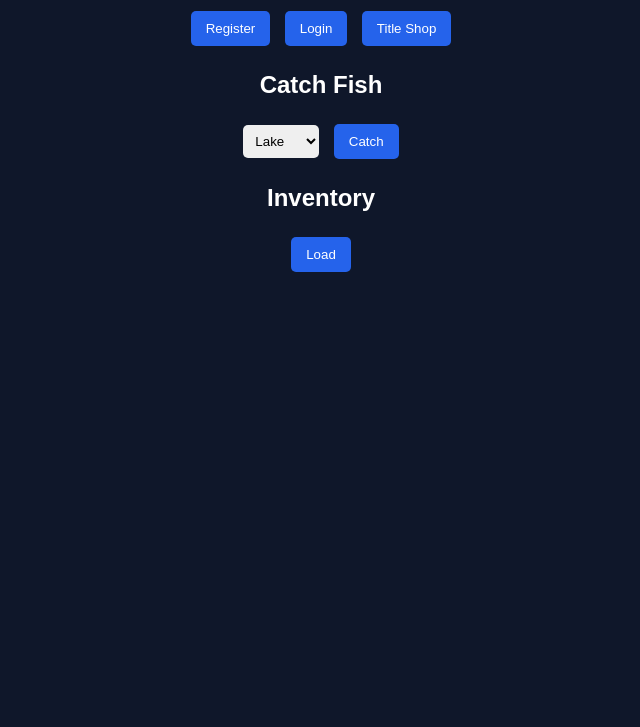
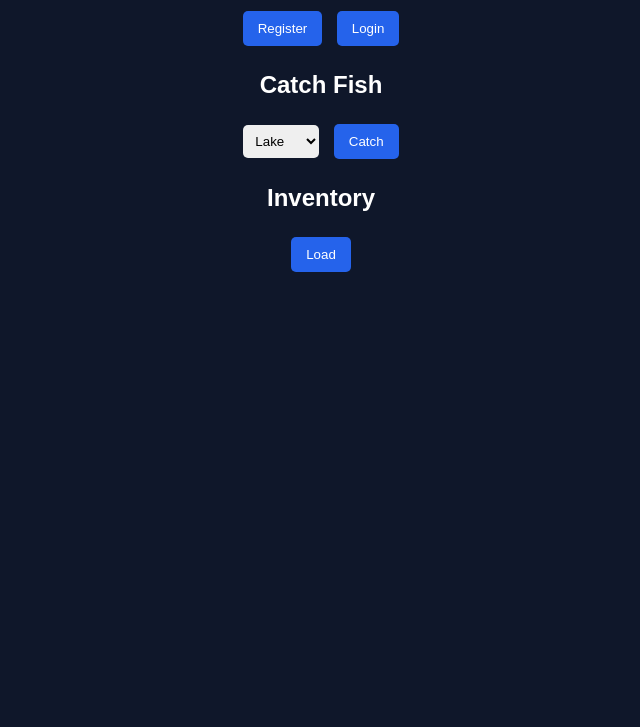
Before and after one commit to Jhe56/DevOps-Final-Fishing-Game, a website: page frontend/index.html in a window 1280 px wide. Shown: the part 73-800 px from the top of the page, without its empty margins (319-959 px from the left). Drawn offline with Linux system fonts and the light colour scheme.

Commit message:
removed not working store button

```diff
--- a/frontend/index.html
+++ b/frontend/index.html
@@ -72,7 +72,7 @@
 
 <button onclick="showRegister()">Register</button>
 <button onclick="showLogin()">Login</button>
-<button onclick="goToShop()">Title Shop</button>
+<!-- Title Shop temporarily disabled -->
 
 <!-- Register Modal -->
 <div id="registerModal" class="modal">
```
Also changed, not shown: 1 other file.
